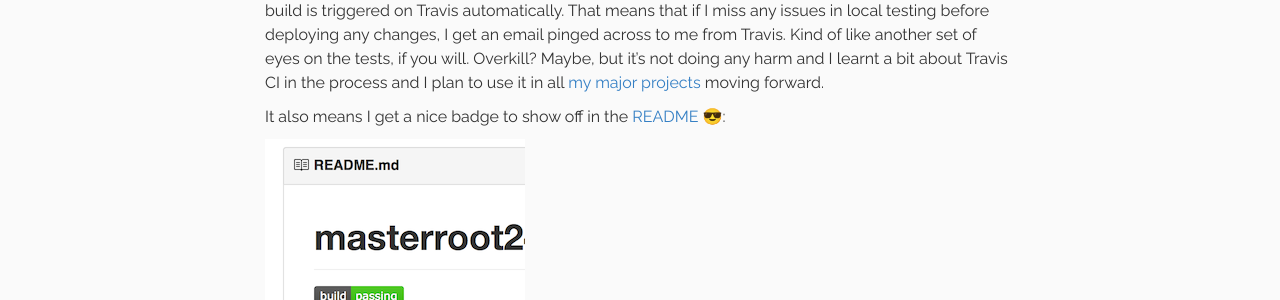
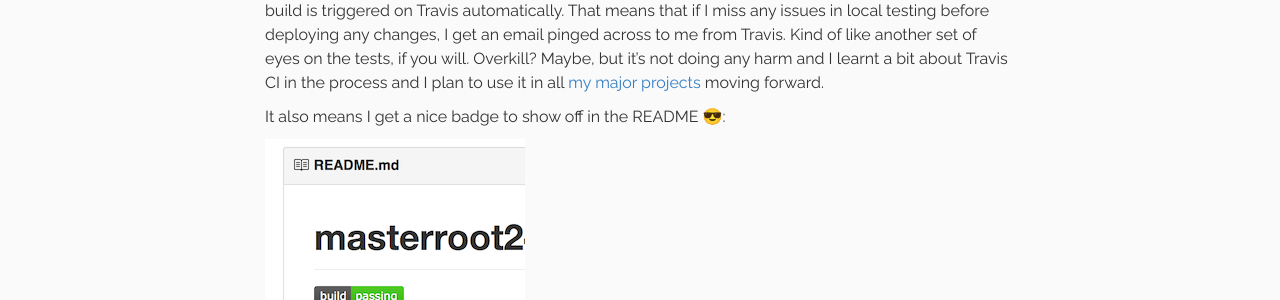
Before and after one commit to JoeNyland/joenyland.github.io, a Jekyll site: the page built from _posts/2015-11-08-how_to_test_a_jekyll_site.md, in a window 1280 px wide and 900 px high, scrolled down 939 px. Shown: the part 153-453 px from the top of the window. Built offline with Jekyll 4.4.1, drawn with Linux system fonts in a browser that asks for light colours; nearby versions of some CDN libraries; emoji names are drawn with the system emoji font; a style sheet for code colours, icons or effects is not loaded; some of the changed lines change nothing that is shown.

Commit message:
Remove old link

```diff
--- a/_posts/2015-11-08-how_to_test_a_jekyll_site.md
+++ b/_posts/2015-11-08-how_to_test_a_jekyll_site.md
@@ -51,7 +51,7 @@ I get an email pinged across to me from Travis. Kind of like another set of eyes
 Maybe, but it's not doing any harm and I learnt a bit about Travis CI in the process and I plan to use it in all
 [my major projects][3] moving forward.
 
-It also means I get a nice badge to show off in the [README][6] :sunglasses::
+It also means I get a nice badge to show off in the README :sunglasses::
 
 ![Screenshot of README.md](/assets/img/posts/how_to_test_a_jekyll_site/readme_screenshot.png)
 
@@ -73,4 +73,3 @@ code no longer worked with the latest versions of that gem.
 [2]: http://stackoverflow.com/questions/33582197/how-do-i-build-a-jekyll-site-from-rake-task-without-using-the-command-line
 [3]: /portfolio
 [4]: https://travis-ci.org
-[6]: https://github.com/JoeNyland/joenyland.github.io/blob/master/README.md
```
